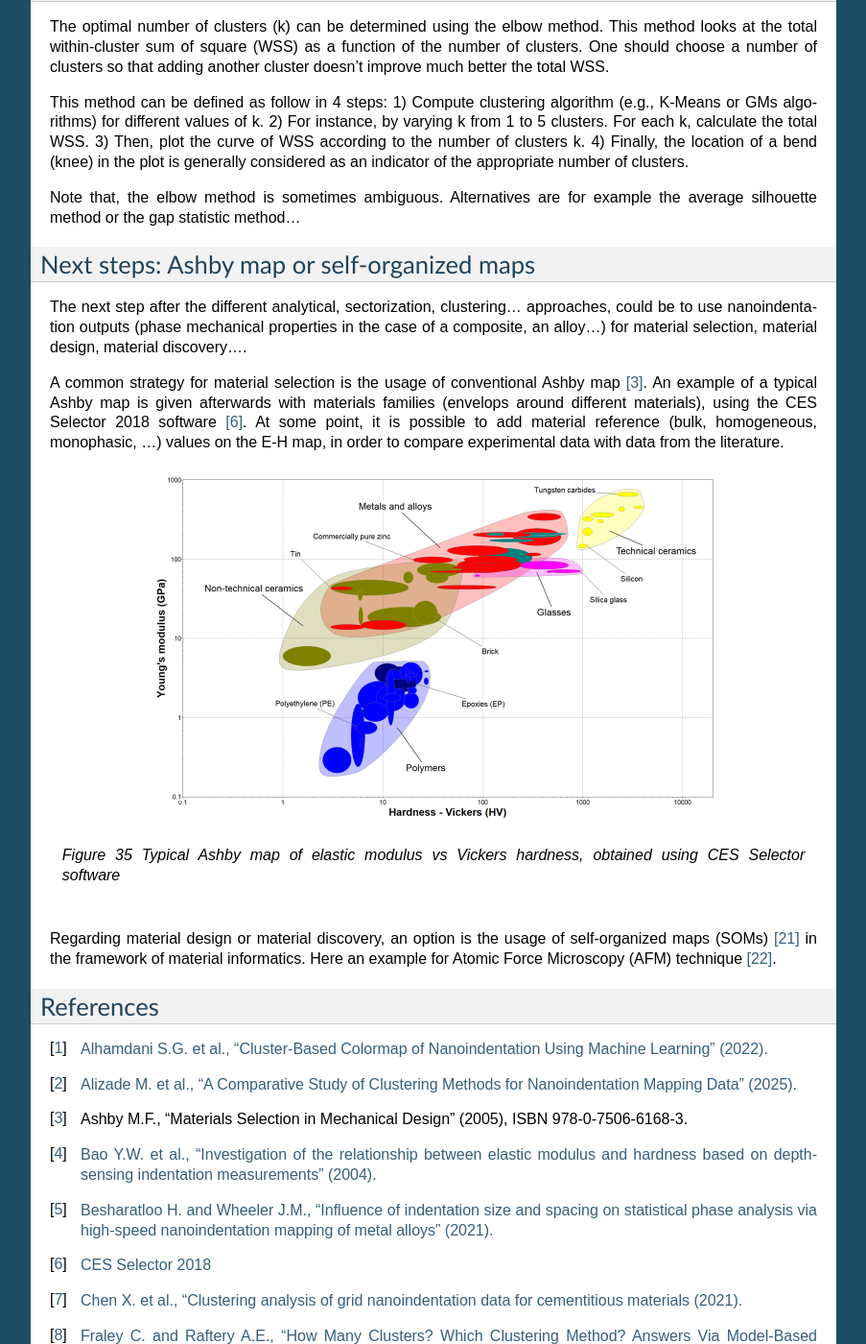
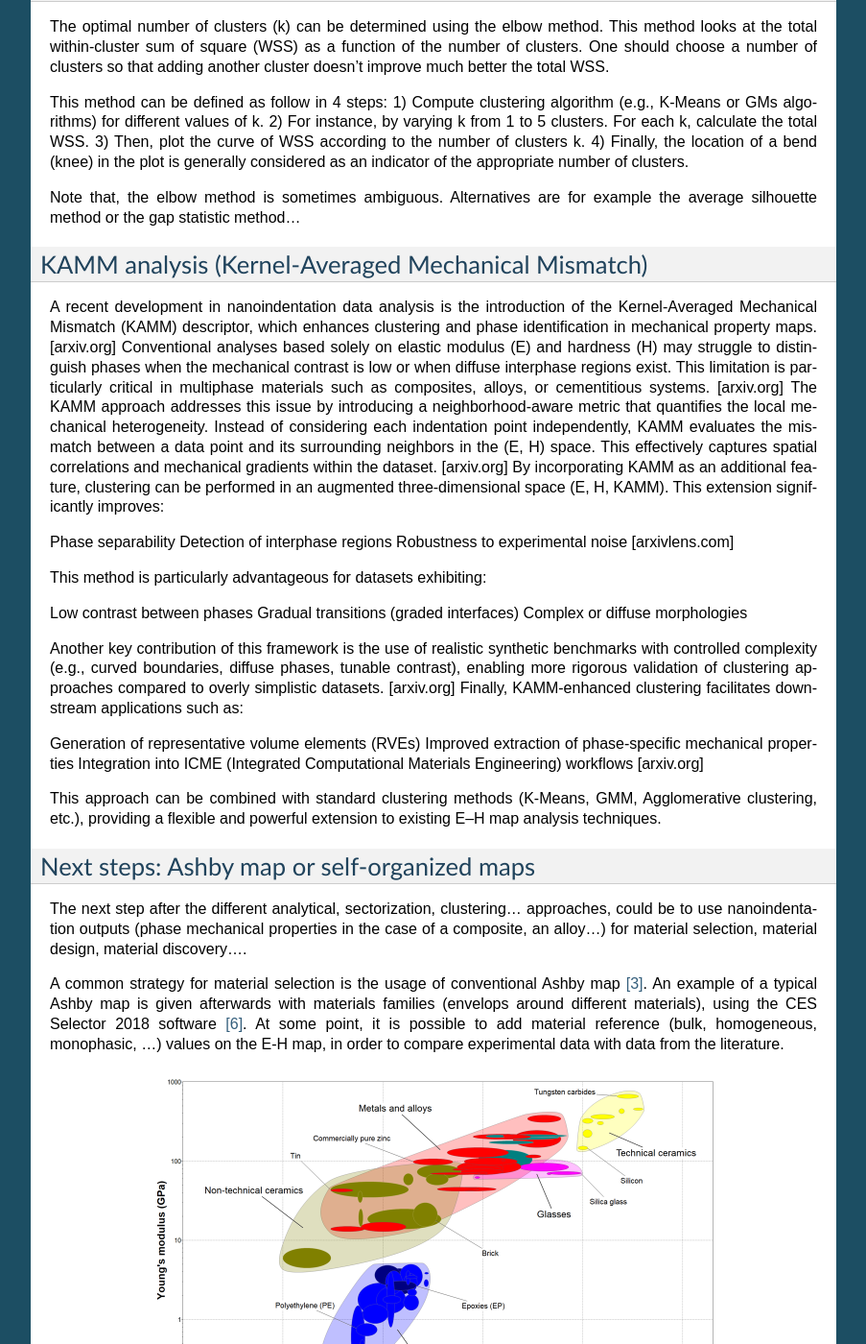
Before and after one commit to DavidMercier/TriDiMap, a Sphinx documentation site: the page built from docs/E_H.rst, in a window 1280 px wide and 1400 px high, scrolled down 2765 px. Shown: the whole window at 96% size, without its empty margins (198-1101 px from the left). Built offline with Sphinx 7.4.7, drawn with Linux system fonts in a browser that asks for light colours; some of the changed text lies outside the part shown.

Commit message:
Update E_H.rst

```diff
--- a/docs/E_H.rst
+++ b/docs/E_H.rst
@@ -87,6 +87,33 @@ This method can be defined as follow in 4 steps:
 Note that, the elbow method is sometimes ambiguous.
 Alternatives are for example the average silhouette method or the gap statistic method...
 
+KAMM analysis (Kernel-Averaged Mechanical Mismatch)
+############################################
+
+A recent development in nanoindentation data analysis is the introduction of the Kernel-Averaged Mechanical Mismatch (KAMM) descriptor, which enhances clustering and phase identification in mechanical property maps. [arxiv.org]
+Conventional analyses based solely on elastic modulus (E) and hardness (H) may struggle to distinguish phases when the mechanical contrast is low or when diffuse interphase regions exist. This limitation is particularly critical in multiphase materials such as composites, alloys, or cementitious systems. [arxiv.org]
+The KAMM approach addresses this issue by introducing a neighborhood-aware metric that quantifies the local mechanical heterogeneity. Instead of considering each indentation point independently, KAMM evaluates the mismatch between a data point and its surrounding neighbors in the (E, H) space. This effectively captures spatial correlations and mechanical gradients within the dataset. [arxiv.org]
+By incorporating KAMM as an additional feature, clustering can be performed in an augmented three-dimensional space (E, H, KAMM). This extension significantly improves:
+
+Phase separability
+Detection of interphase regions
+Robustness to experimental noise [arxivlens.com]
+
+This method is particularly advantageous for datasets exhibiting:
+
+Low contrast between phases
+Gradual transitions (graded interfaces)
+Complex or diffuse morphologies
+
+Another key contribution of this framework is the use of realistic synthetic benchmarks with controlled complexity (e.g., curved boundaries, diffuse phases, tunable contrast), enabling more rigorous validation of clustering approaches compared to overly simplistic datasets. [arxiv.org]
+Finally, KAMM-enhanced clustering facilitates downstream applications such as:
+
+Generation of representative volume elements (RVEs)
+Improved extraction of phase-specific mechanical properties
+Integration into ICME (Integrated Computational Materials Engineering) workflows [arxiv.org]
+
+This approach can be combined with standard clustering methods (K-Means, GMM, Agglomerative clustering, etc.), providing a flexible and powerful extension to existing E–H map analysis techniques.
+
 Next steps: Ashby map or self-organized maps
 ############################################
 
@@ -130,6 +157,7 @@ References
 .. [#Matlab_cluster] `Mathworks - Cluster <https://fr.mathworks.com/help/stats/gmdistribution.cluster.html>`_
 .. [#Matlab_clustering] `Mathworks - Cluster Using Gaussian Mixture Models <https://fr.mathworks.com/help/stats/clustering-using-gaussian-mixture-models.html>`_
 .. [#Mercier_2025] `Mercier D. and El Gharoussi Y., "Unsupervised Machine Learning for Nanoindentation Mapping Analysis and Microstructural Correlation" (2025). <http://dx.doi.org/10.13140/RG.2.2.29301.49125>`_
+.. [#Mercier_2026] Mercier D. and El Gharoussi Y., "Enhancing Phase Clustering in Nanomechanical Property Maps of Multiphase Materials Using Kernel-Averaged Mechanical Mismatch" (2026). <https://arxiv.org/abs/2603.02090>_
 .. [#Oyen_2006] `Oyen M.L., "Nanoindentation hardness of mineralized tissues" (2006). <https://doi.org/10.1016/j.jbiomech.2005.09.011>`_
 .. [#Qian_2019] `Qian J., "Introducing self-organized maps (SOM) as a visualization tool for materials research and education" (2019). <https://doi.org/10.1016/j.rinma.2019.100020>`_
 .. [#Weber_2023] `Weber A., "Application of self-organizing maps to AFM-based viscoelastic characterization of breast cancer cell mechanics" (2023). <https://doi.org/10.1038/s41598-023-30156-3>`_
```
